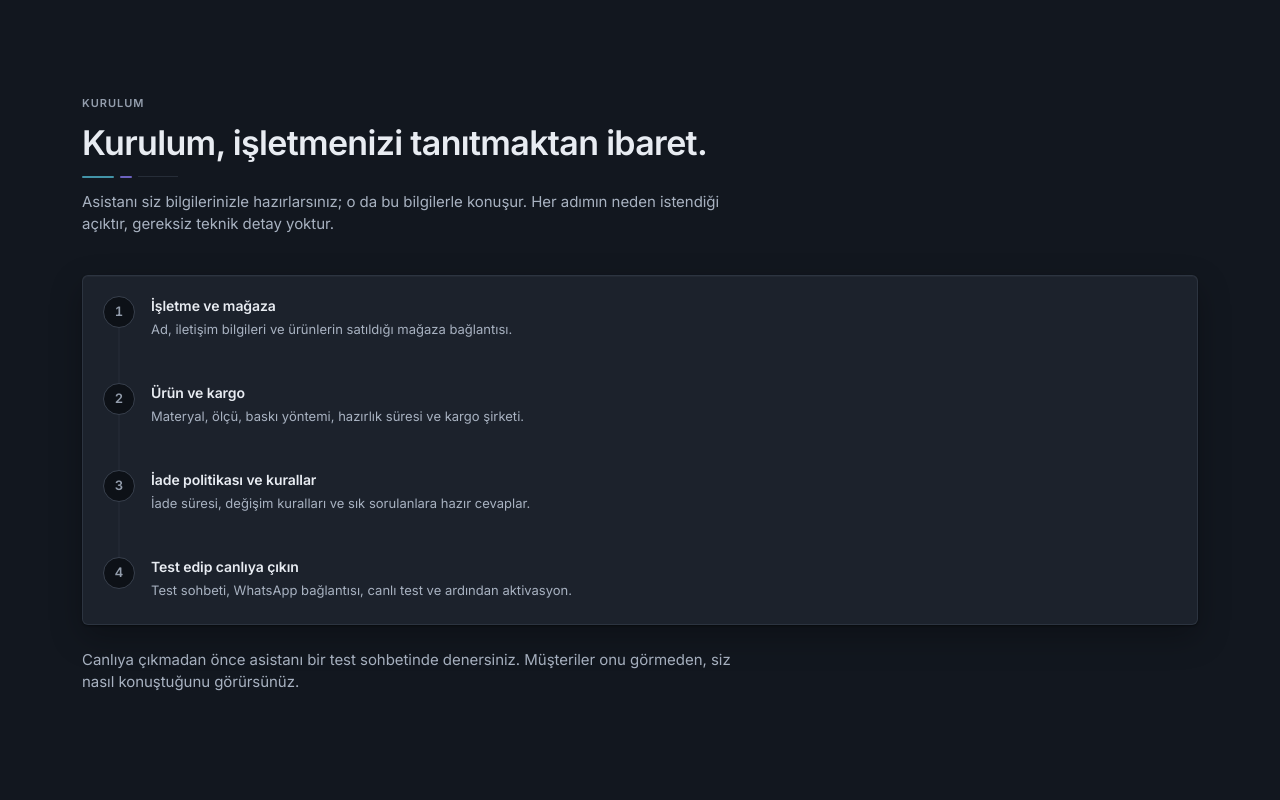
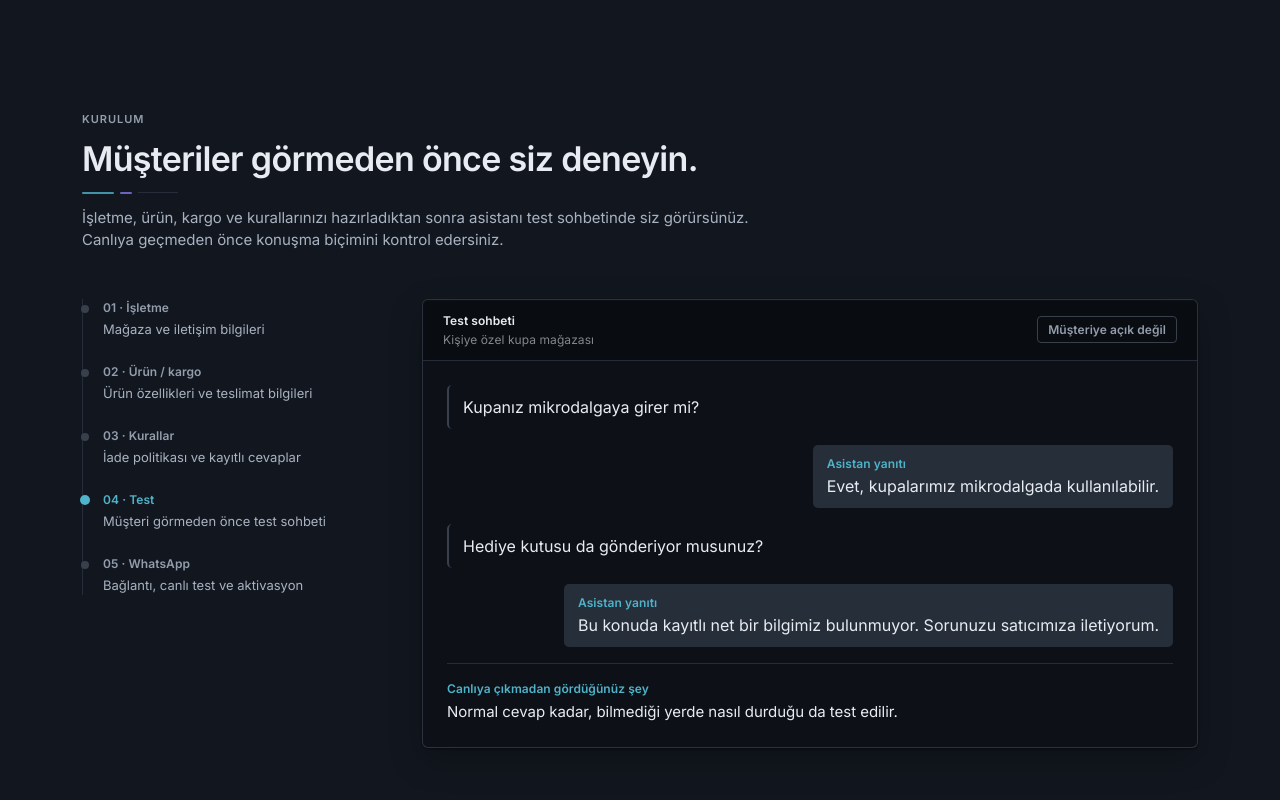
Before and after one commit to keremm44/whatsapp-assistant, a Next.js app in the folder frontend/: page / in a window 1280 px wide. Shown: the part 4540-5340 px from the top of the page. Built offline with nearby package versions, Linux system fonts and the light colour scheme; no server answers.

Commit message:
frontend: make test conversation the onboarding proof

```diff
--- a/frontend/src/components/marketing/onboarding-section.tsx
+++ b/frontend/src/components/marketing/onboarding-section.tsx
@@ -1,88 +1,105 @@
 import * as React from "react";
 
+import { ChatBubble } from "@/components/marketing/chat-bubbles";
+import { MARKETING_STORY } from "@/components/marketing/marketing-story";
 import { MarketingReveal } from "@/components/marketing/marketing-motion";
 import { MarketingSectionHeading } from "@/components/marketing/section-heading";
 
 /**
- * Kurulum — answers "işletmemi öğretmek zor mu?" with the real
- * onboarding concepts the backend supports (10 steps), grouped into four
- * human beats so it reads as a short, understandable progression rather
- * than a long form. It does not claim a finished wizard UI.
+ * Onboarding — the real emotional endpoint is not a numbered wizard, but
+ * seeing the assistant speak before customers do. The setup beats stay
+ * visible as a quiet rail while the test conversation carries the proof.
  */
 export function OnboardingSection() {
   return (
-    <section id="kurulum" className="mx-auto w-full max-w-[1180px] scroll-mt-20 px-4 py-16 md:px-6 md:py-20 lg:px-8">
+    <section
+      id="kurulum"
+      className="mx-auto w-full max-w-[1180px] scroll-mt-20 px-4 py-16 md:px-6 md:py-24 lg:px-8"
+    >
       <MarketingSectionHeading
         eyebrow="Kurulum"
-        title="Kurulum, işletmenizi tanıtmaktan ibaret."
-        description="Asistanı siz bilgilerinizle hazırlarsınız; o da bu bilgilerle konuşur. Her adımın neden istendiği açıktır, gereksiz teknik detay yoktur."
+        title="Müşteriler görmeden önce siz deneyin."
+        description="İşletme, ürün, kargo ve kurallarınızı hazırladıktan sonra asistanı test sohbetinde siz görürsünüz. Canlıya geçmeden önce konuşma biçimini kontrol edersiniz."
       />
 
-      <MarketingReveal className="mt-10">
-        <ol className="overflow-hidden rounded-sheet border border-boundary/60 bg-raised shadow-surface">
-          <OnboardingStep
-            index={1}
-            title="İşletme ve mağaza"
-            body="Ad, iletişim bilgileri ve ürünlerin satıldığı mağaza bağlantısı."
-          />
-          <OnboardingStep
-            index={2}
-            title="Ürün ve kargo"
-            body="Materyal, ölçü, baskı yöntemi, hazırlık süresi ve kargo şirketi."
-          />
-          <OnboardingStep
-            index={3}
-            title="İade politikası ve kurallar"
-            body="İade süresi, değişim kuralları ve sık sorulanlara hazır cevaplar."
-          />
-          <OnboardingStep
-            index={4}
-            title="Test edip canlıya çıkın"
-            body="Test sohbeti, WhatsApp bağlantısı, canlı test ve ardından aktivasyon."
-            last
-          />
-        </ol>
-      </MarketingReveal>
-
-      <p className="mt-6 max-w-2xl type-body text-muted">
-        Canlıya çıkmadan önce asistanı bir test sohbetinde denersiniz. Müşteriler
-        onu görmeden, siz nasıl konuştuğunu görürsünüz.
-      </p>
+      <div className="mt-12 grid gap-8 lg:grid-cols-[300px_minmax(0,1fr)] lg:items-start lg:gap-10">
+        <SetupRail />
+        <MarketingReveal>
+          <TestConversation />
+        </MarketingReveal>
+      </div>
     </section>
   );
 }
 
-function OnboardingStep({
-  index,
-  title,
-  body,
-  last = false,
-}: {
-  index: number;
-  title: string;
-  body: string;
-  last?: boolean;
-}) {
+function SetupRail() {
+  const steps = [
+    ["İşletme", "Mağaza ve iletişim bilgileri"],
+    ["Ürün / kargo", "Ürün özellikleri ve teslimat bilgileri"],
+    ["Kurallar", "İade politikası ve kayıtlı cevaplar"],
+    ["Test", "Müşteri görmeden önce test sohbeti"],
+    ["WhatsApp", "Bağlantı, canlı test ve aktivasyon"],
+  ] as const;
+
   return (
-    <li className="group relative flex items-start gap-4 px-5 py-5 transition-colors duration-150 hover:bg-hover/25">
-      <div className="relative flex shrink-0 flex-col items-center self-stretch">
-        <span
-          aria-hidden="true"
-          className="type-figure relative z-10 flex h-8 w-8 items-center justify-center rounded-full border border-boundary bg-recessed font-display text-[13px] font-semibold text-muted-foreground transition-colors duration-150 group-hover:border-primary/60 group-hover:text-primary"
-        >
-          {index}
-        </span>
-        {!last ? (
-          <span
-            aria-hidden="true"
-            className="absolute left-1/2 top-8 h-[calc(100%+1.25rem)] w-px -translate-x-1/2 bg-divider"
-          />
-        ) : null}
-      </div>
-      <div className="min-w-0 space-y-1 pb-1">
-        <h3 className="type-row-primary text-foreground">{title}</h3>
-        <p className="type-row-secondary text-muted">{body}</p>
-      </div>
-    </li>
+    <ol className="border-l border-divider pl-5">
+      {steps.map(([title, body], index) => {
+        const isTest = title === "Test";
+        return (
+          <li key={title} className="relative pb-6 last:pb-0">
+            <span
+              aria-hidden="true"
+              className={
+                isTest
+                  ? "absolute -left-[23px] top-1 h-2.5 w-2.5 rounded-full bg-primary"
+                  : "absolute -left-[22px] top-1.5 h-2 w-2 rounded-full bg-boundary"
+              }
+            />
+            <p
+              className={
+                isTest
+                  ? "type-meta font-semibold text-primary"
+                  : "type-meta font-semibold text-muted-foreground"
+              }
+            >
+              0{index + 1} · {title}
+            </p>
+            <p className="mt-1 type-row-secondary text-muted">{body}</p>
+          </li>
+        );
+      })}
+    </ol>
   );
 }
+
+function TestConversation() {
+  return (
+    <div className="overflow-hidden rounded-sheet border border-boundary/70 bg-sunken shadow-surface">
+      <div className="flex flex-wrap items-center justify-between gap-3 border-b border-divider bg-chrome/50 px-4 py-3 sm:px-5">
+        <div>
+          <p className="type-meta font-semibold text-chrome-foreground">Test sohbeti</p>
+          <p className="mt-0.5 type-meta text-chrome-foreground/55">
+            {MARKETING_STORY.storeLabel}
+          </p>
+        </div>
+        <span className="rounded-control border border-boundary px-2.5 py-1 type-meta font-semibold text-muted-foreground">
+          Müşteriye açık değil
+        </span>
+      </div>
+
+      <div className="space-y-4 px-4 py-5 sm:px-6 sm:py-6">
+        <ChatBubble from="customer">{MARKETING_STORY.customerQuestion}</ChatBubble>
+        <ChatBubble from="assistant">{MARKETING_STORY.assistantAnswer}</ChatBubble>
+        <ChatBubble from="customer">{MARKETING_STORY.unknownQuestion}</ChatBubble>
+        <ChatBubble from="assistant">{MARKETING_STORY.unknownAnswer}</ChatBubble>
+
+        <div className="border-t border-divider pt-4">
+          <p className="type-meta font-semibold text-primary">Canlıya çıkmadan gördüğünüz şey</p>
+          <p className="mt-1 type-body text-foreground">
+            Normal cevap kadar, bilmediği yerde nasıl durduğu da test edilir.
+          </p>
+        </div>
+      </div>
+    </div>
+  );
+}
```
